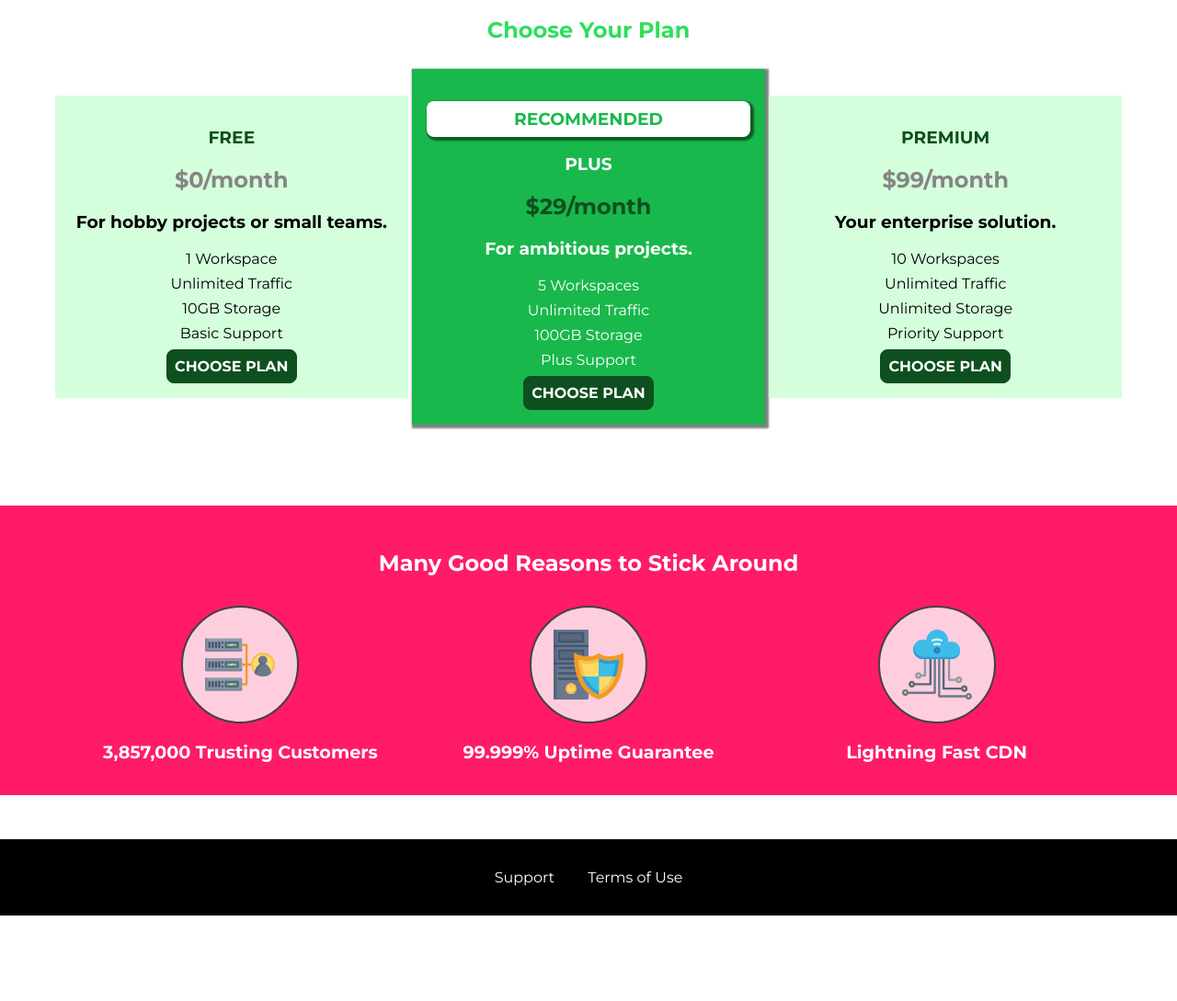
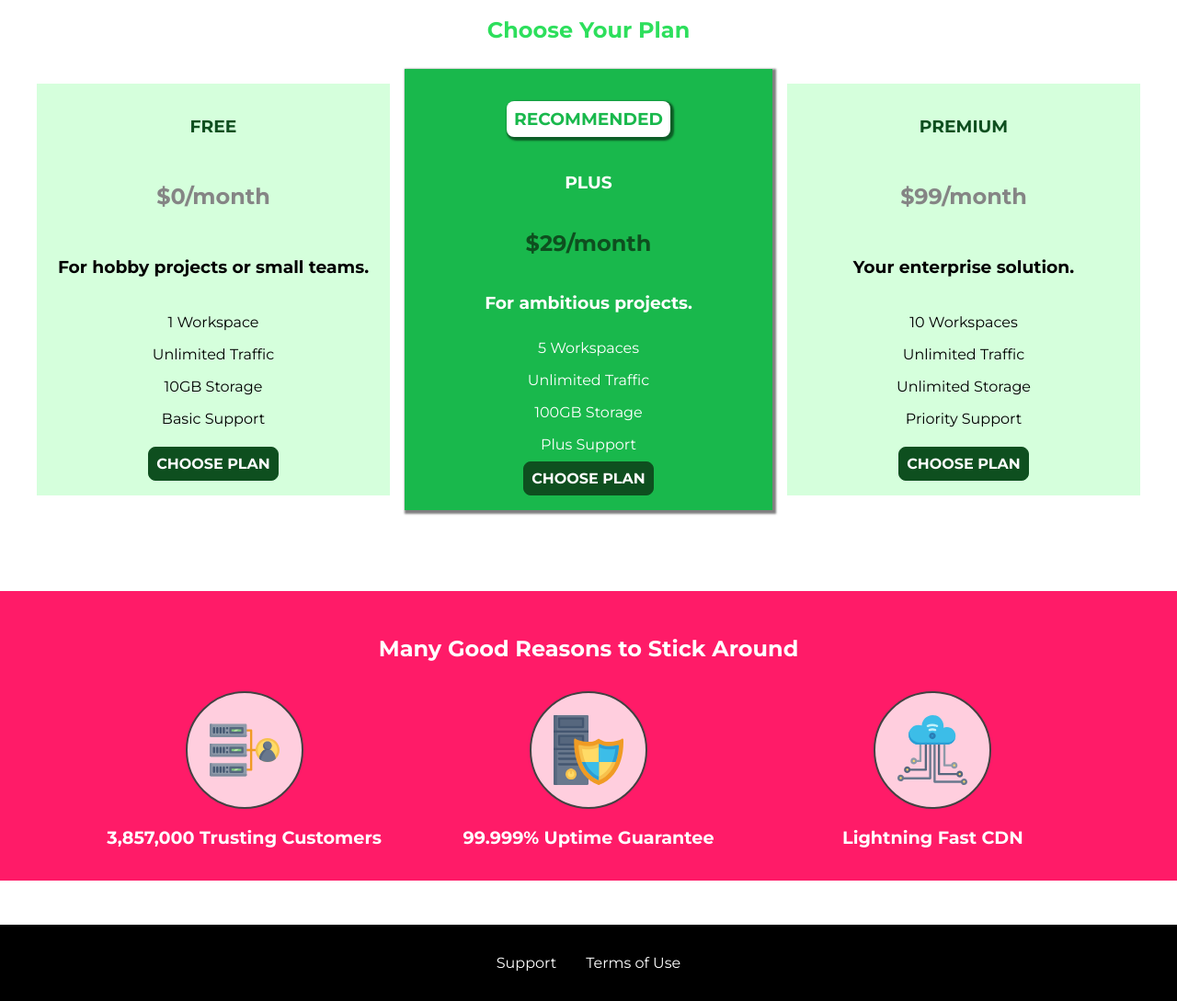
Before and after one commit to mglrahul/first_hosting, a plain HTML site: page index.html in a window 1280 px wide. Shown: the part 378-1467 px from the top of the page at 92% size. Before the commit the page ends 1374 px from the top, so only its background shows below. Drawn offline with Linux system fonts and the light colour scheme.

Commit message:
added the flexbox property

```diff
--- a/main.css
+++ b/main.css
@@ -48,10 +48,14 @@
 
 .plan {
   background: #d5ffdc;
-  text-align: center;
+  /* text-align: center; */
   padding: 1rem;
-  margin: 0.5rem 0;
+  margin: 0.5rem 0.5rem;
   width: 100%;
+  display: flex;
+  flex-direction: column;
+  align-items: center;
+  justify-content: center;
 }
 
 .plan--highlighted {
@@ -87,26 +91,41 @@
   list-style: none;
   margin: 0;
   padding: 0;
+  display: flex;
+  flex-direction: column;
+  align-items: center;
 }
 
 .plan__feature {
   margin: 0.5rem 0;
 }
 
-@media (min-width: 40rem){
+@media (min-width: 40rem) {
   .plan__list {
     width: 100%;
-    text-align: center;
+    /* text-align: center; */
+    display: flex;
+    flex-direction: row;
+    justify-content: center;
+    align-items: center;
   }
   .plan {
-    display: inline-block;
+    /* display: inline-block; */
     width: 30%;
-    vertical-align: middle;
+    height: 420px;
+    /* vertical-align: middle; */
     min-width: 13rem;
     max-width: 25rem;
+    display: flex;
+    flex-direction: column;
+    justify-content: space-between;
+    height: 28rem;
   }
   .plan--highlighted {
     box-shadow: 2px 2px 2px 2px rgba(0, 0, 0, 0.5);
+    width: 35%;
+    height: 30rem;
+    z-index: 50;
   }
 }
 
@@ -125,7 +144,10 @@
   list-style: none;
   margin: 0;
   padding: 0;
-  text-align: center;
+  /* text-align: center; */
+  display: flex;
+  flex-direction: column;
+  align-items: center;
 }
 
 .key-feature__image {
@@ -147,10 +169,20 @@
 
 @media (min-width: 40rem) {
   .key-feature {
-    display: inline-block;
+    /* display: inline-block; */
     width: 30%;
-    vertical-align: top;
+    /* vertical-align: top; */
     max-width: 25rem;
+  }
+
+  .key-feature__list {
+    /* list-style: none;
+    margin: 0;
+    padding: 0; */
+    /* text-align: center; */
+    display: flex;
+    flex-direction: row;
+    justify-content: center;
   }
 }
 
--- a/shared.css
+++ b/shared.css
@@ -34,12 +34,15 @@
   left: 0;
   background: #2ddf5c;
   padding: 0.5rem 1rem;
-  z-index: 1;
+  z-index: 60;
+  display: flex;
+  align-items: center;
+  justify-content: space-between;
 }
 
 .main-header > div {
-  display: inline-block;
-  vertical-align: middle;
+  /* display: inline-block; */
+  /* vertical-align: middle; */
 }
 
 .toggle-button {
@@ -68,15 +71,15 @@
   color: #0e4f1f;
   text-decoration: none;
   font-weight: bold;
-  height: 2.5rem;
   /* width: 20px; */
-  display: inline-block;
+  /* display: inline-block; */
   vertical-align: middle;
 }
 
 .main-header__brand img {
-  height: 100%;
+  /* height: 100%; */
   /* width: 100%; */
+  height: 2.5rem;
 }
 
 .main-nav {
@@ -87,10 +90,11 @@
   margin: 0;
   padding: 0;
   list-style: none;
+  display: flex;
 }
 
 .main-nav__item {
-  display: inline-block;
+  /* display: inline-block; */
   margin: 0 1rem;
 }
 
@@ -131,10 +135,11 @@
   }
 
   .main-nav {
-    display: inline-block;
+    /* display: inline-block;
     text-align: right;
     width: calc(100% - 44px);
-    vertical-align: middle;
+    vertical-align: middle; */
+    display: flex;
   }
 }
 
@@ -148,12 +153,15 @@
   list-style: none;
   margin: 0;
   padding: 0;
-  text-align: center;
+  /* text-align: center; */
+  display: flex;
+  flex-direction: column;
+  align-items: center;
 }
 
 .main-footer__link {
   /* display: inline-block; */
-  margin: 1rem 0;
+  margin: 0.5rem 0;
 }
 
 .main-footer__link a {
@@ -170,6 +178,11 @@
   .main-footer__link {
     display: inline-block;
     margin: 0 1rem;
+  }
+
+  .main-footer__links {
+    flex-direction: row;
+    justify-content: center;
   }
 }
 
@@ -188,9 +201,13 @@
   width: 90%;
   height: 100%;
   list-style: none;
-  margin: 10% auto;
+  margin: 0 auto;
   padding: 0;
-  text-align: center;
+  /* text-align: center; */
+  display: flex;
+  flex-direction: column;
+  justify-content: center;
+  align-items: center;
 }
 
 .mobile-nav__item {
```
